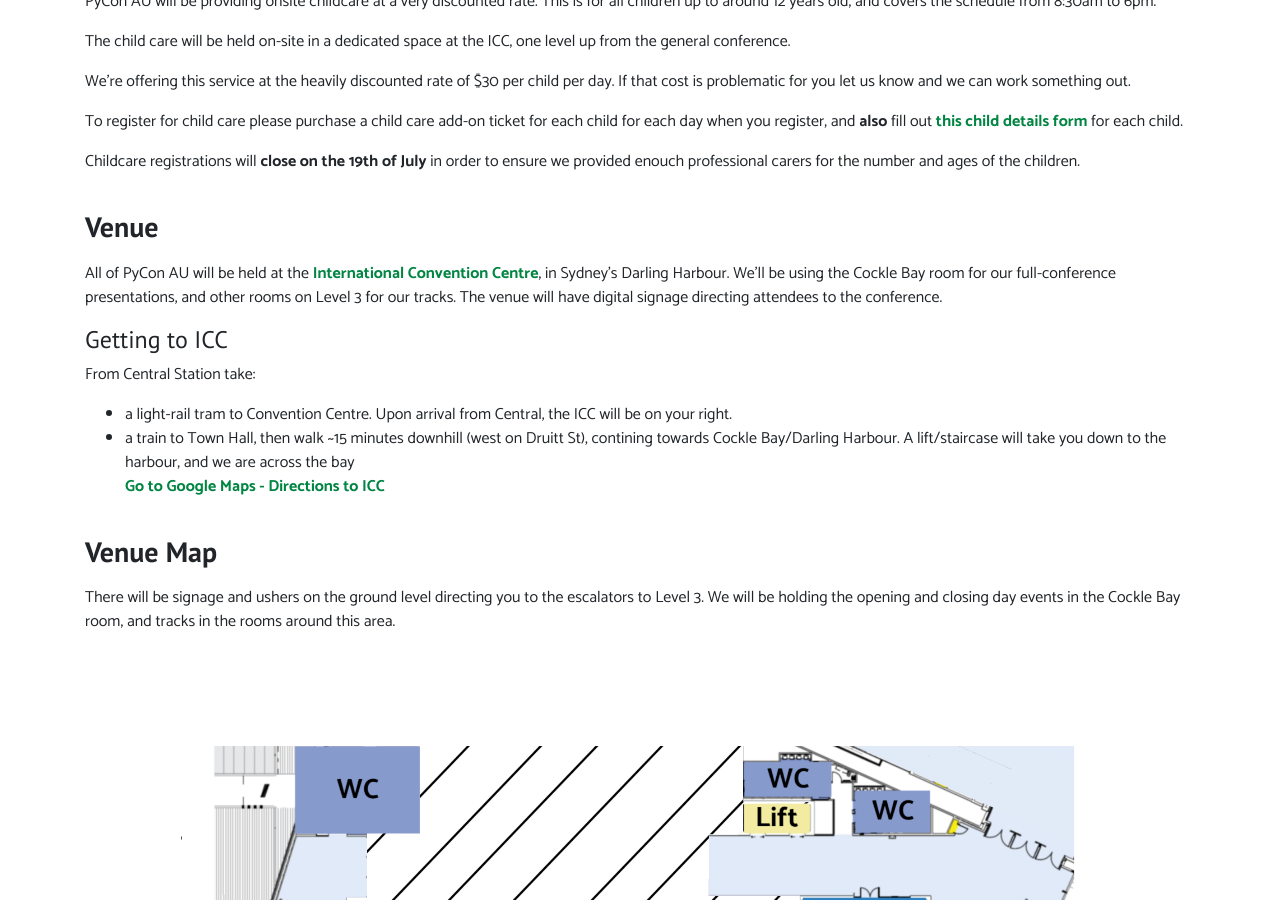
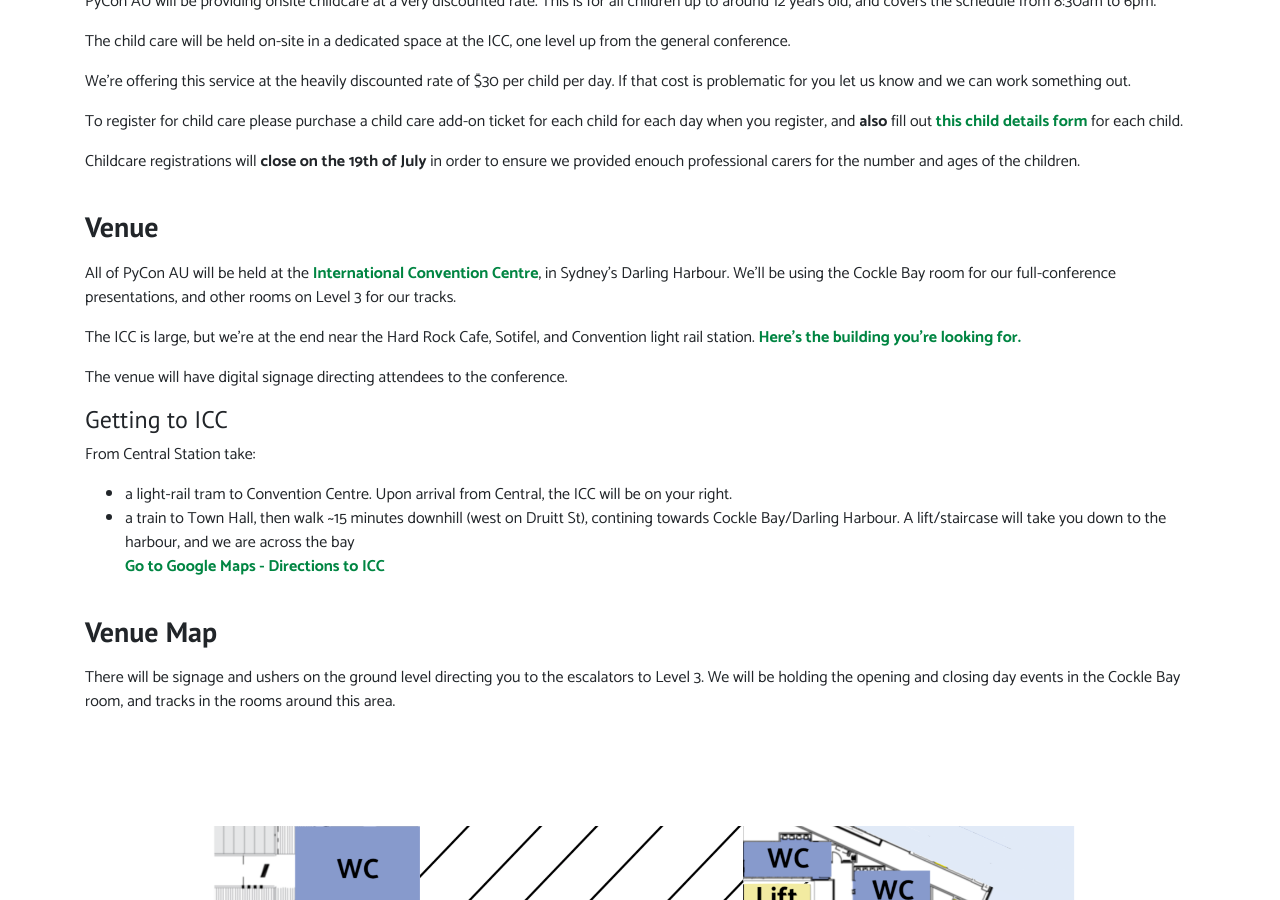
Before and after one commit to pyconau/2019.pycon-au.org, a Jekyll site: the page built from _pages/attend.md, in a window 1280 px wide and 900 px high, scrolled down 1534 px. Built offline with Jekyll 4.4.1, drawn with Linux system fonts in a browser that asks for light colours.

Commit message:
Update with a gMaps link

```diff
--- a/_pages/attend.md
+++ b/_pages/attend.md
@@ -63,6 +63,9 @@ All of PyCon AU will be held at the [International Convention
 Centre](https://www.iccsydney.com.au/about-icc-sydney), in Sydney's Darling
 Harbour. We'll be using the Cockle Bay room for our full-conference
 presentations, and other rooms on Level 3 for our tracks.
+
+The ICC is large, but we're at the end near the Hard Rock Cafe, Sotifel, and Convention light rail station. [Here's the building you're looking for.](https://www.google.com.au/maps/@-33.872684,151.1996279,3a,75y,194.54h,103.63t/data=!3m6!1e1!3m4!1s5qQ5HpV5Q4mSXAJzWjyReA!2e0!7i13312!8i6656)
+
 The venue will have digital signage directing attendees to the conference.
 
 #### Getting to ICC
```
